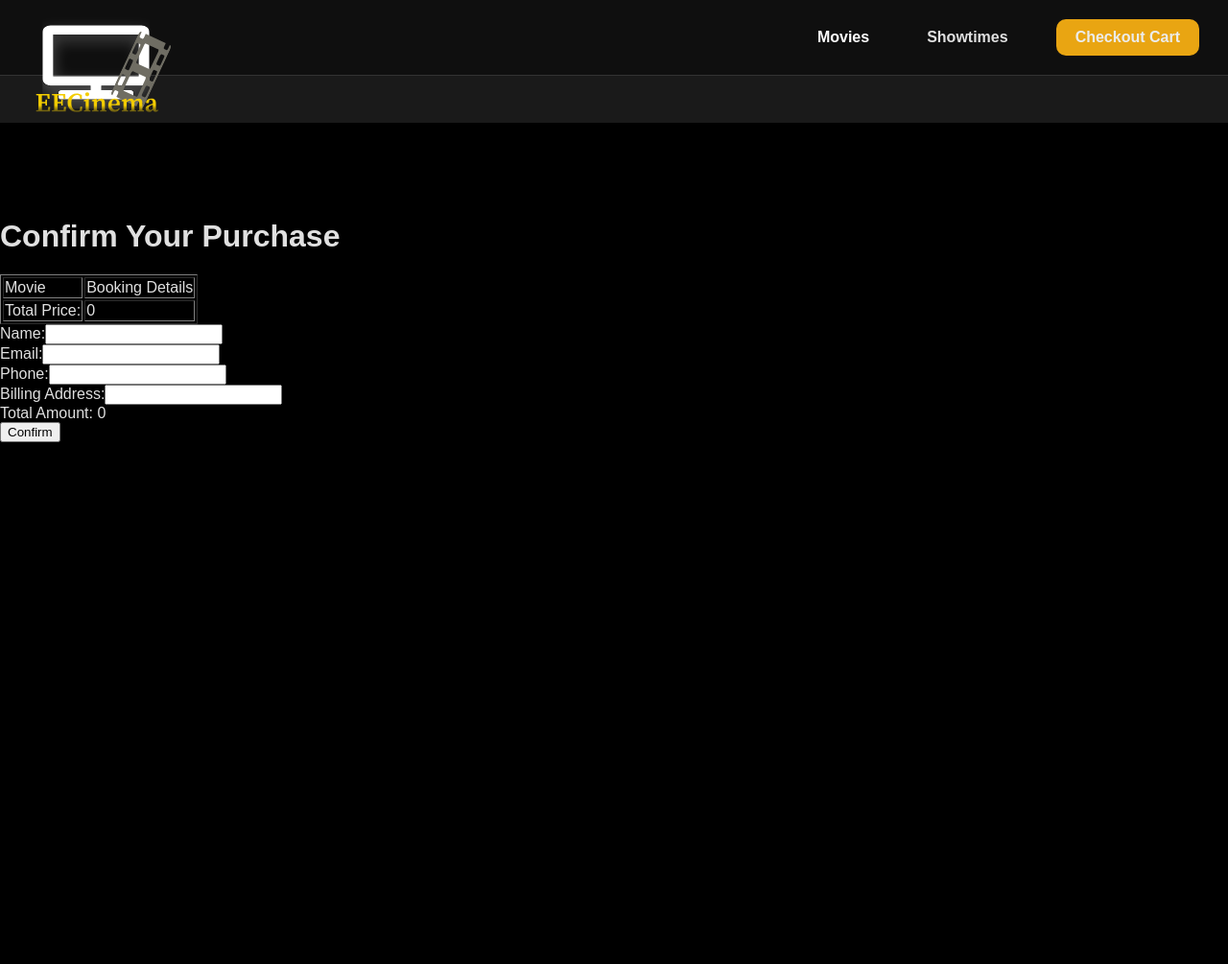
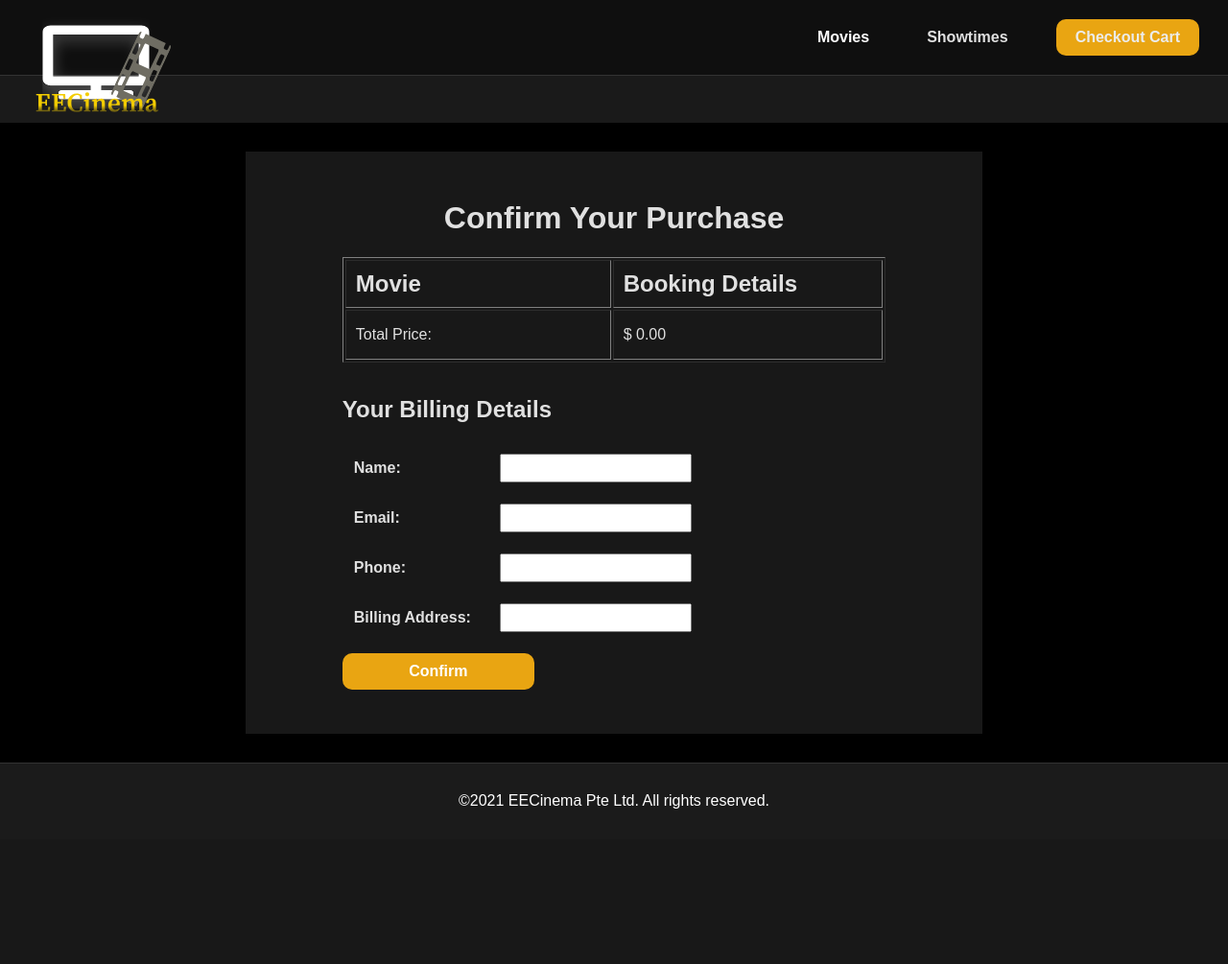
Before and after one commit to fulong98/EE4717, a PHP site: page /checkout.php in a window 1280 px wide. Shown: the top 1005 px of the page at 96% size. After the commit the page ends 843 px from the top, so only its background shows below. Run offline with PHP 8.4, Linux system fonts and the light colour scheme.

Commit message:
Add styling for checkout and cart, removed unused pages

```diff
--- a/checkout.php
+++ b/checkout.php
@@ -3,7 +3,7 @@
         <title>Shopping Cart</title>
         <meta charset="utf-8" />
         <link rel="stylesheet" href="css/mainlayout.css" />
-        <link rel="stylesheet" href="css/home.css" />
+        <link rel="stylesheet" href="css/checkout.css" />
     </head>
     <body>
         <div class="header">
@@ -29,7 +29,7 @@
         </div>
         </div>
         <div class="divider"></div>
-        <div style='height:800px;margin-top:100px;'>
+        <div class="cart-container">
             <?php session_start();
                 if (!isset($_SESSION['cart'])){
                     $_SESSION['cart'] = array();
@@ -42,12 +42,12 @@
                 }
 
              ?>
-             <div id='cart-container'>
+             <div class="confirm-container">
                 <h1>Confirm Your Purchase</h1>
                 <?php
                 session_start();
                 echo "<table border='1'>";
-                echo "<tr><td>Movie</td><td>Booking Details</td></tr>";
+                echo "<tr><th>Movie</th><th>Booking Details</th></tr>";
                 $ticket_num = 0;
                 foreach($_SESSION['cart'] as $i=>$row){
                     echo "<br>";
@@ -59,18 +59,18 @@
                     '<span>Selected Seat: '.$row['selected_seats']."</span></td>";
                     $ticket_num +=count(explode(",",$row['selected_seats']))-1;
                 }
-                echo "<tr><td>Total Price:</td><td>".($ticket_num*10)."</td></tr>";
+                echo "<tr><td>Total Price:</td><td>$ ".($ticket_num*10).".00</td></tr>";
                 echo "</table>";
                 ?>
                 <form action="php/update_seating_plan.php" method="post">
-                    <table>
-                        Name:<input type='text' name='name' required><br>
-                        Email:<input type='email' name='email' required><br>
-                        Phone:<input type='text' name='phone' required><br>
-                        Billing Address:<input type='text'  name='address' required><br>
-                        Total Amount: <?php echo ($ticket_num*10);?>
+                <h2>Your Billing Details</h2>
+                    <table class="form-table">
+                        <tr><th>Name:</th><td><input type='text' name='name' required></td></tr>
+                        <tr><th>Email:</th><td><input type='email' name='email' required></td></tr>
+                        <tr><th>Phone:</th><td><input type='text' name='phone' required></td></tr>
+                        <tr><th>Billing Address:</th><td><input type='text'  name='address' required></td></tr>
                     </table>
-                    <input type="submit" value='Confirm'>
+                    <input class="confirm-purchase" type="submit" value='Confirm'>
                 </form>
              </div>
         </div>
--- /dev/null
+++ b/css/checkout.css
@@ -0,0 +1,66 @@
+.cart-container {
+  margin-top: 30px;
+  margin-bottom: 30px;
+  display: flex;
+  justify-content: center;
+}
+
+.confirm-container {
+  padding: 30px;
+  background-color: #181818;
+  width: 60%;
+  display: flex;
+  flex-direction: column;
+  align-items: center;
+}
+
+table {
+  width: 80%;
+}
+
+th {
+  padding: 10px;
+  text-align: left;
+  font-size: 1.5em;
+}
+
+td {
+  padding: 10px;
+  min-width: 200px;
+  line-height: 30px;
+}
+
+form {
+  width: 80%;
+  margin-top: 15px;
+}
+
+.form-table {
+  width: 100%;
+  margin: 10px 0px;
+}
+
+.form-table th {
+  font-size: 1em;
+  width: 150px;
+}
+
+.form-table input {
+  width: 200px;
+  height: 30px;
+}
+
+.confirm-purchase {
+  width: 200px;
+  padding: 10px 20px;
+  border: none;
+  border-radius: 10px;
+  background-color: #e9a512;
+  color: #fff;
+  font-weight: bold;
+  font-size: 1em;
+}
+
+.confirm-purchase:hover {
+  background-color: rgb(167, 167, 167);
+}
--- a/showtimes.php
+++ b/showtimes.php
@@ -31,6 +31,6 @@
     <div class="divider"></div>
     <!-- main container -->
     <div class="main"></div>
-    <div class="footer">footer</div>
+    <div class="footer">&copy;2021 EECinema Pte Ltd. All rights reserved.</div>
   </body>
 </html>
```
Also changed, not shown: cart.php (+11 -10 lines), checkout.html (deleted, +0 -37 lines), css/cart.css (added, +75 -0 lines), index.html (deleted, +0 -84 lines), showtimes.html (deleted, +0 -37 lines).
